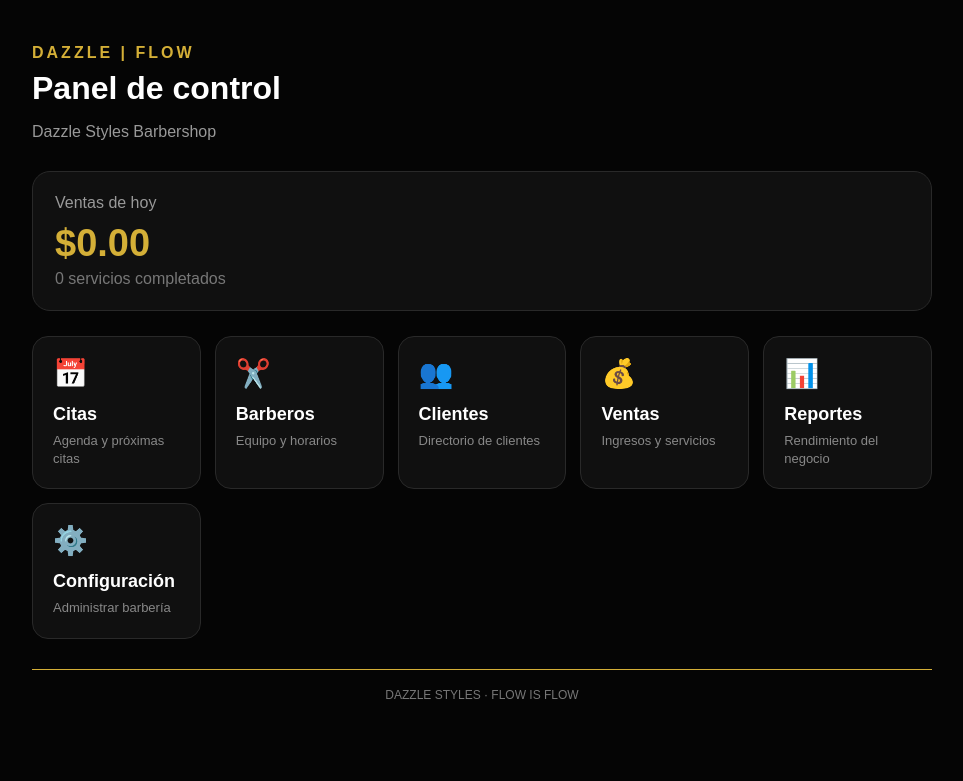
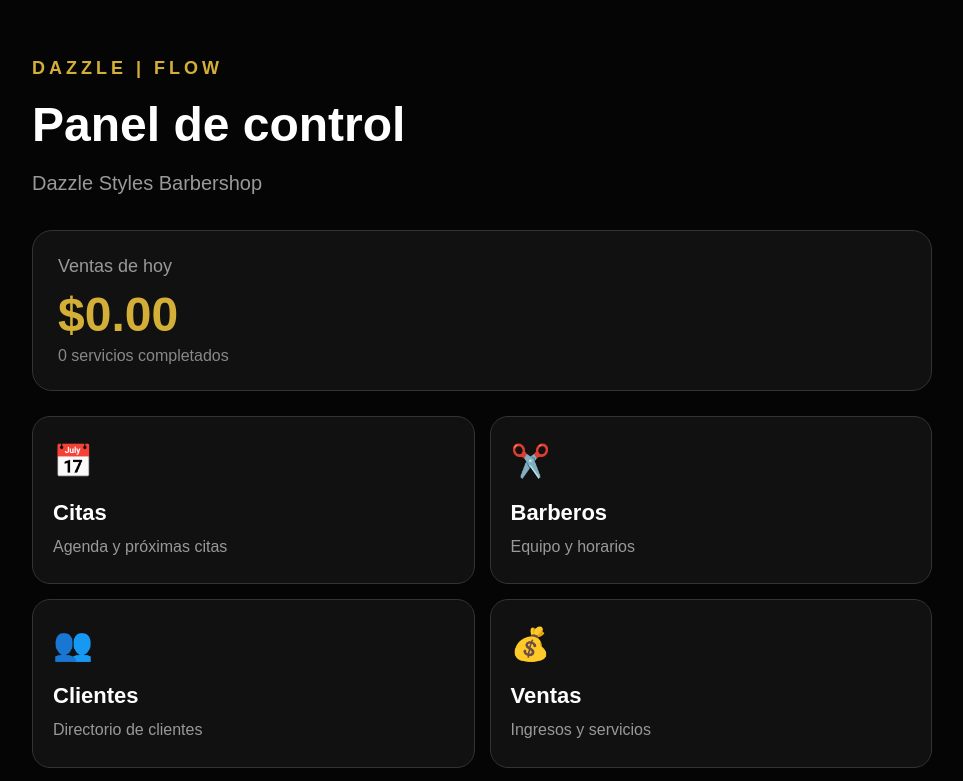
Before and after one commit to livancardenaslc/D-AZ-Z-L-E-F-L-O-W, a Next.js app: page / in a window 1280 px wide. Shown: the top 781 px of the page, without its empty margins (158-1121 px from the left). Built offline with nearby package versions, Linux system fonts and the light colour scheme.

Commit message:
Update page.js

```diff
--- a/app/page.js
+++ b/app/page.js
@@ -2,17 +2,67 @@
 
   const menu = [
 
-    { icon: "📅", title: "Citas", text: "Agenda y próximas citas", href: "/citas" },
+    {
 
-    { icon: "✂️", title: "Barberos", text: "Equipo y horarios" },
+      icon: "📅",
 
-    { icon: "👥", title: "Clientes", text: "Directorio de clientes" },
+      title: "Citas",
 
-    { icon: "💰", title: "Ventas", text: "Ingresos y servicios" },
+      text: "Agenda y próximas citas",
 
-    { icon: "📊", title: "Reportes", text: "Rendimiento del negocio" },
+      href: "/citas",
 
-    { icon: "⚙️", title: "Configuración", text: "Administrar barbería" },
+    },
+
+    {
+
+      icon: "✂️",
+
+      title: "Barberos",
+
+      text: "Equipo y horarios",
+
+    },
+
+    {
+
+      icon: "👥",
+
+      title: "Clientes",
+
+      text: "Directorio de clientes",
+
+    },
+
+    {
+
+      icon: "💰",
+
+      title: "Ventas",
+
+      text: "Ingresos y servicios",
+
+    },
+
+    {
+
+      icon: "📊",
+
+      title: "Reportes",
+
+      text: "Rendimiento del negocio",
+
+    },
+
+    {
+
+      icon: "⚙️",
+
+      title: "Configuración",
+
+      text: "Administrar barbería",
+
+    },
 
   ];
 
@@ -26,11 +76,11 @@
 
         background: "#050505",
 
-        color: "#ffffff",
+        color: "white",
 
         fontFamily: "Arial, sans-serif",
 
-        padding: "28px 20px 50px",
+        padding: "40px 20px",
 
       }}
 
@@ -44,11 +94,11 @@
 
             color: "#d4af37",
 
-            fontWeight: "700",
+            fontWeight: "bold",
 
-            letterSpacing: "3px",
+            letterSpacing: "4px",
 
-            marginBottom: "8px",
+            fontSize: "18px",
 
           }}
 
@@ -58,13 +108,33 @@
 
         </p>
 
-        <h1 style={{ fontSize: "32px", margin: "0 0 8px" }}>
+        <h1
+
+          style={{
+
+            fontSize: "48px",
+
+            margin: "10px 0",
+
+          }}
+
+        >
 
           Panel de control
 
         </h1>
 
-        <p style={{ color: "#999", marginBottom: "30px" }}>
+        <p
+
+          style={{
+
+            color: "#999",
+
+            fontSize: "20px",
+
+          }}
+
+        >
 
           Dazzle Styles Barbershop
 
@@ -74,31 +144,47 @@
 
           style={{
 
-            border: "1px solid #292929",
+            background: "#111",
 
-            borderRadius: "18px",
+            border: "1px solid #333",
 
-            padding: "22px",
+            borderRadius: "20px",
 
-            marginBottom: "25px",
+            padding: "25px",
 
-            background: "#101010",
+            marginTop: "35px",
 
           }}
 
         >
 
-          <span style={{ color: "#999" }}>Ventas de hoy</span>
+          <div
 
-          <h2
+            style={{
+
+              color: "#999",
+
+              fontSize: "18px",
+
+            }}
+
+          >
+
+            Ventas de hoy
+
+          </div>
+
+          <div
 
             style={{
 
               color: "#d4af37",
 
-              fontSize: "38px",
+              fontSize: "48px",
 
-              margin: "10px 0 5px",
+              fontWeight: "bold",
+
+              marginTop: "10px",
 
             }}
 
@@ -106,9 +192,23 @@
 
             $0.00
 
-          </h2>
+          </div>
 
-          <span style={{ color: "#777" }}>0 servicios completados</span>
+          <div
+
+            style={{
+
+              color: "#888",
+
+              marginTop: "5px",
+
+            }}
+
+          >
+
+            0 servicios completados
+
+          </div>
 
         </div>
 
@@ -118,9 +218,11 @@
 
             display: "grid",
 
-            gridTemplateColumns: "repeat(auto-fit, minmax(150px, 1fr))",
+            gridTemplateColumns: "repeat(2, 1fr)",
 
-            gap: "14px",
+            gap: "15px",
+
+            marginTop: "25px",
 
           }}
 
@@ -128,45 +230,71 @@
 
           {menu.map((item) => (
 
-            <div
+            <a
 
               key={item.title}
 
+              href={item.href || "#"}
+
               style={{
 
-                background: "#101010",
+                background: "#111",
 
-                border: "1px solid #292929",
+                border: "1px solid #333",
 
-                borderRadius: "16px",
+                borderRadius: "18px",
 
-                padding: "20px",
+                padding: "25px 20px",
+
+                textDecoration: "none",
+
+                color: "white",
+
+                display: "block",
 
               }}
 
             >
 
-              <div style={{ fontSize: "28px", marginBottom: "14px" }}>
+              <div
+
+                style={{
+
+                  fontSize: "32px",
+
+                  marginBottom: "20px",
+
+                }}
+
+              >
 
                 {item.icon}
 
               </div>
 
-              <h3 style={{ margin: "0 0 7px", fontSize: "18px" }}>
+              <div
+
+                style={{
+
+                  fontSize: "22px",
+
+                  fontWeight: "bold",
+
+                }}
+
+              >
 
                 {item.title}
 
-              </h3>
+              </div>
 
-              <p
+              <div
 
                 style={{
 
-                  margin: 0,
+                  color: "#999",
 
-                  color: "#888",
-
-                  fontSize: "13px",
+                  marginTop: "10px",
 
                   lineHeight: "1.4",
 
@@ -176,9 +304,9 @@
 
                 {item.text}
 
-              </p>
+              </div>
 
-            </div>
+            </a>
 
           ))}
 
@@ -188,17 +316,17 @@
 
           style={{
 
-            marginTop: "30px",
-
             borderTop: "1px solid #d4af37",
 
-            paddingTop: "18px",
+            marginTop: "40px",
+
+            paddingTop: "20px",
+
+            textAlign: "center",
 
             color: "#777",
 
             fontSize: "12px",
-
-            textAlign: "center",
 
           }}
 
```
